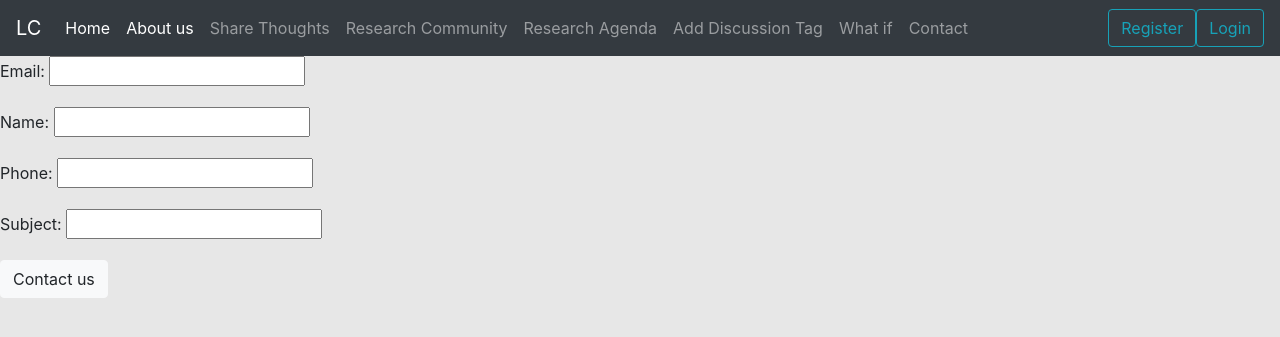
After one commit to dashney22/Logistics-Conversation, a Django app: page /contact-us/ in a window 1280 px wide. The commit adds this page. Shown: the top 337 px of the page. Run offline with Django 3.2, Linux system fonts and the light colour scheme; some libraries are stand-ins or nearby versions.

Commit message:
Updated functionality, need to work on search and sort functions

```diff
--- a/my_site/blog/forms.py
+++ b/my_site/blog/forms.py
@@ -4,6 +4,7 @@ from django.contrib.auth.forms import UserCreationForm
 from .models import Post, User, Profile, Tag, Comment
 from django.contrib import messages
 from django.core.exceptions import ValidationError, ObjectDoesNotExist
+from django.utils.translation import gettext_lazy as _
 
 
 illegal_symbols = ['!','#','$','%','^','&','*',
@@ -132,3 +133,23 @@ class CreateCommentForm(ModelForm):
         if commit:
             comment_c.save()
         return comment_c
+
+def phone_number_validator(value):
+    if value[0] == "0":
+        if len(value) != 10:
+            raise ValidationError(_('%(value)s is not a valid phone number. Length is too long'))
+        elif not value.isdecimal():
+            raise ValidationError(_('%(value)s is not a valid phone number. Contains letters or symbols'))
+    elif value[0] == "+":
+        if len(value) != 12:
+            raise ValidationError(_('%(value)s is not a valid phone number'))
+        elif not value[1:].isdecimal():
+            raise ValidationError(_('%(value)s is not a valid phone number. Contains letters or symbols'))
+
+
+
+class ContactUsForm(forms.Form):
+    email = forms.EmailField()
+    name = forms.CharField()
+    phone = forms.CharField(validators= [phone_number_validator])
+    subject = forms.CharField()
--- a/my_site/blog/static/blog/all-posts.css
+++ b/my_site/blog/static/blog/all-posts.css
@@ -21,7 +21,7 @@ body {
     margin: 3rem 0;
   }
 
-  ul {
+  ul.post_list {
     list-style: none;
     margin: 0;
     padding: 0;
--- a/my_site/blog/templates/blog/all-posts.html
+++ b/my_site/blog/templates/blog/all-posts.html
@@ -16,12 +16,13 @@
         <div class="row">
             <div class="col-md-8"><input class="form-control mr-sm-2" type="search" placeholder="Search" aria-label="Search">
                 <button class="btn btn-outline-success my-2 my-sm-0" type="submit">Search</button> <br></div>
-
+            {% if user.is_authenticated %}
             <div class="col-md-4"><a href="{% url 'add-post'%}" class="btn btn-success"><span class="glyphicon glyphicon-add"> Add Post</span> </a></div>
+            {% endif %}
         </div>
 
       </form> <br><br>
-    <ul>
+    <ul class="post_list">
 
         {% for post in posts%}
             {%include "blog/includes/post.html"%}
--- /dev/null
+++ b/my_site/blog/templates/blog/contact-us.html
@@ -0,0 +1,17 @@
+{% extends "blog/base.html"%}
+{% load static %}
+
+{%block css_file%}
+ <link rel="stylesheet", href="{% static "blog/post-detail.css"%}">
+{%endblock%}
+
+
+{% block content %}
+
+<form method="POST" enctype="multipart/form-data">
+    {% csrf_token %}
+    {{formC.as_p}}
+    <button type="submit" class="btn btn-light">Contact us</button>
+</form>
+
+{% endblock %}
--- a/my_site/blog/templates/blog/includes/navbar.html
+++ b/my_site/blog/templates/blog/includes/navbar.html
@@ -10,6 +10,9 @@
       <ul class="navbar-nav mr-auto">
         <li class="nav-item active">
           <a class="nav-link" href="{%url 'home-page'%}">Home </a>
+        </li>
+        <li class="nav-item active">
+          <a class="nav-link" href="{%url 'about-us'%}">About us </a>
         </li>
         <li class="nav-item">
           <a class="nav-link" href="{%url 'share-thoughts'%}">Share Thoughts</a>
@@ -27,7 +30,7 @@
             <a class="nav-link" href="{%url 'what-if'%}">What if</a>
           </li>
           <li class="nav-item">
-            <a class="nav-link" href="{%url 'about-us'%}">Contact</a>
+            <a class="nav-link" href="{%url 'contact-us'%}">Contact</a>
           </li>
       </ul>
       <form class="form-inline my-2 my-lg-0">
--- a/my_site/blog/urls.py
+++ b/my_site/blog/urls.py
@@ -3,15 +3,16 @@ from . import views
 # from .views import CreatePost
 
 urlpatterns = [
-    path("", views.starting_page, name="home-page"),
-    path('add_post/',views.create_post, name="add-post"),
-    path("posts", views.posts, name="share-thoughts"),
-    path("posts/<slug:slug>", views.post_details, name="post-detail-page"),
-    path("posts/", views.post_details, name="research-agenda"),
-    path("research-community/", views.research_community, name="research-community"),
+    path("", views.starting_page_view, name="home-page"),
+    path('add_post/',views.create_post_view, name="add-post"),
+    path("posts", views.posts_view, name="share-thoughts"),
+    path("posts/<slug:slug>", views.post_details_view, name="post-detail-page"),
+    path("research-agenda/", views.research_agenda_view, name="research-agenda"),
+    path("research-community/", views.research_community_view, name="research-community"),
     path("what-if/", views.what_if_view, name="what-if"),
-    path("posts/", views.post_details, name="about-us"),
-    path("posts/<slug:slug>/edit", views.edit_post, name="edit-post-page"),
+    path("contact-us/", views.contact_us_view, name="contact-us"),
+    path("about-us/", views.about_us_view, name="about-us"),
+    path("posts/<slug:slug>/edit", views.edit_post_view, name="edit-post-page"),
     path("register/", views.register_view, name="register-user"),
     path("login/",views.login_view, name="user-login"),
     path("profile/",views.profile_view, name="user-profile"),
--- a/my_site/blog/views.py
+++ b/my_site/blog/views.py
@@ -3,7 +3,7 @@ from .models import Post, Tag, Profile, Comment
 from django.contrib.auth import authenticate, login, logout
 from django.contrib import messages
 from django.views.generic import CreateView
-from .forms import EditPostForm, UserRegistrationForm, ProfileRegistrationForm, ProfileUpdateForm, CreatePostForm, CreateTagForm, CreateCommentForm
+from .forms import EditPostForm, UserRegistrationForm, ProfileRegistrationForm, ProfileUpdateForm, CreatePostForm, CreateTagForm, CreateCommentForm, ContactUsForm
 from django.contrib.auth.decorators import login_required
 
 
@@ -13,8 +13,8 @@ all_posts = [
 
 
 ]
-
-def create_post(request):
+@login_required(login_url="user-login")
+def create_post_view(request):
     author = request.user
 
     if request.method == "POST":
@@ -32,30 +32,30 @@ def create_post(request):
     return render(request,"blog/add_post.html",{"formP":formP})
 
 
-def user_login(request):
+def user_login_view(request):
     return render(request, "blog/login.html", {})
 
 # get all posts function
 def get_all_posts():
     return Post.objects.all()
 
-def starting_page(request):
+def starting_page_view(request):
     latest = get_all_posts().order_by("-date")[:3] ## fetches latest 3 posts and order by date from newest to oldest
     return render(request, "blog/index.html",{
         "posts": latest
     })
 
 
-def posts(request):
+def posts_view(request):
     all_posts = get_all_posts()
     return render(request,"blog/all-posts.html",{
         "posts" : all_posts
     })
 
-def post_details(request, slug):
+def post_details_view(request, slug):
     identified_post = get_object_or_404(Post, slug=slug)
     #identified_post = next(post for post in crack_post if post["slug"]== slug)
-    author = request.user
+    author = identified_post.author
     comments = Comment.objects.filter(post_id=identified_post)
 
     if request.method == "POST":
@@ -64,9 +64,9 @@ def post_details(request, slug):
         if formC.is_valid():
             print(request.FILES)
             if (request.FILES):
-                comment = formC.save(author,request.FILES['image'],identified_post)
+                comment = formC.save(request.user,request.FILES['image'],identified_post)
             else:
-                comment = formC.save(author,None,identified_post)
+                comment = formC.save(request.user,None,identified_post)
 
 
             query = formC.instance
@@ -75,26 +75,31 @@ def post_details(request, slug):
             messages.error(request,("There was an issue with the comment"))
 
     formC = CreateCommentForm(initial={"body":"", "image":None})
+    edit_rights = True if author == request.user else False
     return render(request,"blog/post-detail.html",{
         "post": identified_post,
         "tags" : identified_post.tags.all(),
         "comments": comments,
         "formC" : formC,
+        "edit_rights": edit_rights,
     })
+@login_required(login_url="user-login")
+def edit_post_view(request,slug):
+    post_information = get_object_or_404(Post,slug=slug)
+    author = post_information.author
+    if (author == request.user):
+        if request.method == "GET":
+            form = EditPostForm(initial={"title":post_information.title,
+                                        "excerpt":post_information.excerpt,
+                                        "image":post_information.image,
+                                        "content":post_information.content,
+                                        "tags":post_information.tags.all()})
+            return render(request,"blog/update_post.html",{'form':form,'post':post_information})
+        else:
+            form = EditPostForm(request.POST,instance=post_information)
+            edited_post = form.save()
+            return redirect("share-thoughts")
 
-def edit_post(request,slug):
-    post_information = get_object_or_404(Post,slug=slug)
-    if request.method == "GET":
-        form = EditPostForm(initial={"title":post_information.title,
-                                     "excerpt":post_information.excerpt,
-                                     "image":post_information.image,
-                                     "content":post_information.content,
-                                     "tags":post_information.tags.all()})
-        return render(request,"blog/update_post.html",{'form':form,'post':post_information})
-    else:
-        form = EditPostForm(request.POST,instance=post_information)
-        edited_post = form.save()
-        return redirect("share-thoughts")
 
 
 def login_view(request):
@@ -136,7 +141,7 @@ def register_view(request):
 
 
     return render(request, "blog/register.html", {"formU":formU,"formP":formP})
-
+@login_required(login_url="user-login")
 def profile_view(request):
     profile_information = get_object_or_404(Profile,user=request.user)
     if request.method  == 'GET':
@@ -151,6 +156,7 @@ def profile_view(request):
         profile_update = form.save()
         return redirect('home-page')
 
+@login_required(login_url="user-login")
 def add_tag_view(request):
 
     if request.method == "POST":
@@ -179,6 +185,22 @@ def what_if_view(request):
 
     return render(request, "blog/what-if.html",)
 
-def research_community(request):
+def research_community_view(request):
 
     return render(request, "blog/research-community.html",)
+
+def contact_us_view(request):
+    formC = ContactUsForm()
+    return render(request, "blog/contact-us.html", {"formC":formC})
+
+def research_agenda_view(request):
+
+    return render(request, "blog/research-agenda.html",)
+
+def about_us_view(request):
+
+    return render(request, "blog/about-us.html",)
+
+def what_if_view(request):
+
+    return render(request, "blog/what-if.html",)
```
Also changed, not shown: my_site/blog/templates/blog/about-us.html (added, +14 -0 lines), my_site/blog/templates/blog/about_us.html (deleted, +0 -11 lines), my_site/blog/templates/blog/post-detail.html (+27 -1 lines), my_site/blog/templates/blog/research-agenda.html (added, +14 -0 lines), my_site/blog/templates/blog/what-if.html (added, +14 -0 lines).
